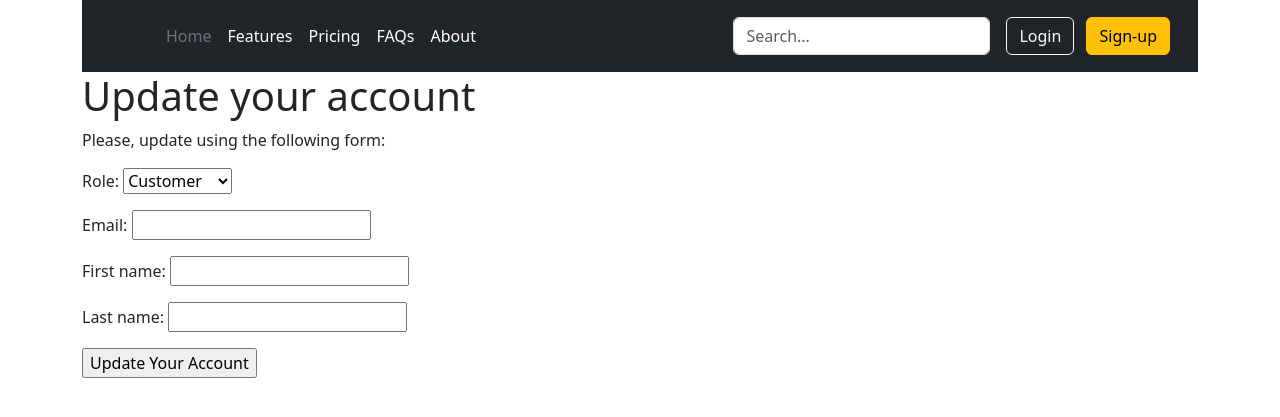
After one commit to mohamadsajjadi/electronic_devices_repair, a Django app: template core/templates/accounts/update.html in a window 1280 px wide. The commit adds this page. Shown: the top 417 px of the page. Run offline with Django 4.2, Linux system fonts and the light colour scheme; the template is opened without the code that fills it: values that come from a table or form of the project are taken from there, others are empty; some libraries are stand-ins or nearby versions.

Commit message:
adding user update view

```diff
--- a/core/core/urls.py
+++ b/core/core/urls.py
@@ -6,6 +6,6 @@ from user.views import home_page
 urlpatterns = [
     path('', home_page, name='home'),
     path('admin/', admin.site.urls),
-    path('accounts/', include('user.urls'))
+    path('accounts/', include('user.urls'), name='accounts'),
     path('project/', include('projects.urls'), name='projects'),
 ]
--- a/core/templates/accounts/login.html
+++ b/core/templates/accounts/login.html
@@ -4,9 +4,11 @@
 
 
 {% block content %}
+<h1>Login to your account</h1>
+<p>Please, login using the following form:</p>
 <form method="POST">
     {% csrf_token %}
     {{ form.as_p }}
-   <input type="submit" value="Submit">
+   <input type="submit" value="Login To Your Account">
 </form>
 {% endblock %}
--- a/core/templates/accounts/register.html
+++ b/core/templates/accounts/register.html
@@ -4,10 +4,10 @@
 
 {% block content %}
   <h1>Create an account</h1>
-  <p>Please, sign up using the following form:</p>
+  <p>Please, register using the following form:</p>
   <form action="" method="post">
     {{ form.as_p }}
     {% csrf_token %}
-    <p><input type="submit" value="Create My Account"></p>
+    <p><input type="submit" value="Create Your Account"></p>
   </form>
 {% endblock %}
--- /dev/null
+++ b/core/templates/accounts/update.html
@@ -0,0 +1,13 @@
+{% extends "base.html" %}
+
+{% block title %}Create an account{% endblock %}
+
+{% block content %}
+<h1>Update your account</h1>
+<p>Please, update using the following form:</p>
+<form action="" method="post">
+    {{ form.as_p }}
+    {% csrf_token %}
+    <p><input type="submit" value="Update Your Account"></p>
+  </form>
+{% endblock %}
--- a/core/user/forms.py
+++ b/core/user/forms.py
@@ -15,3 +15,8 @@ class MyUserCreationForm(UserCreationForm):
 class LoginForm(forms.Form):
     phone_number = forms.CharField()
     password = forms.CharField(widget=forms.PasswordInput)
+
+class MyUserUpdateForm(forms.ModelForm):
+    class Meta:
+        model = MyUser
+        fields = ['role', 'email', 'first_name', 'last_name']
--- a/core/user/urls.py
+++ b/core/user/urls.py
@@ -7,4 +7,5 @@ urlpatterns = [
     path('register/', views.register, name='register'),
     path('login/', views.login_user, name='login'),
     path('profile/', views.profile, name='profile'),
+    path('update/<user_id>', views.update_user_data, name='update')
 ]
```
Also changed, not shown: core/user/views.py (+19 -4 lines).
